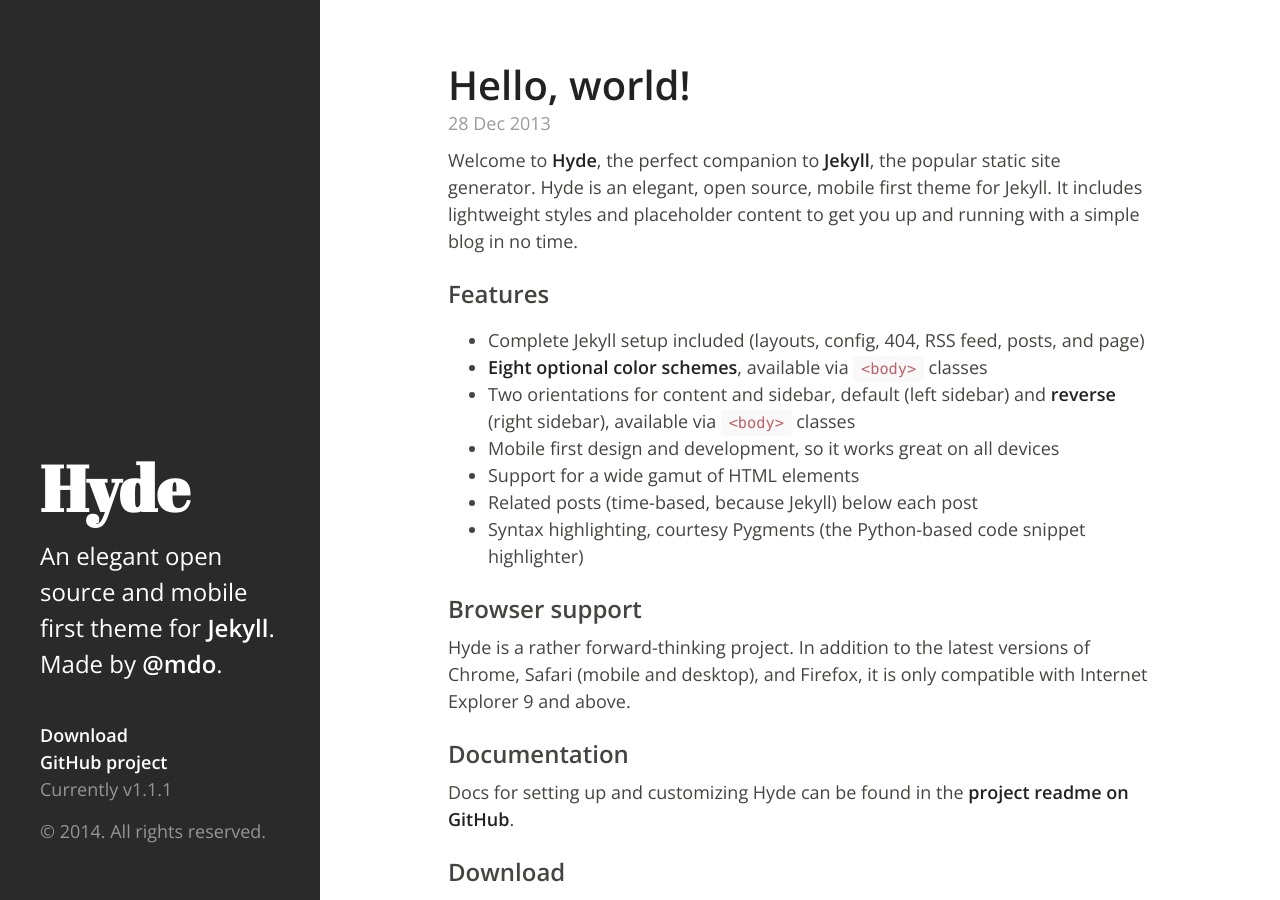
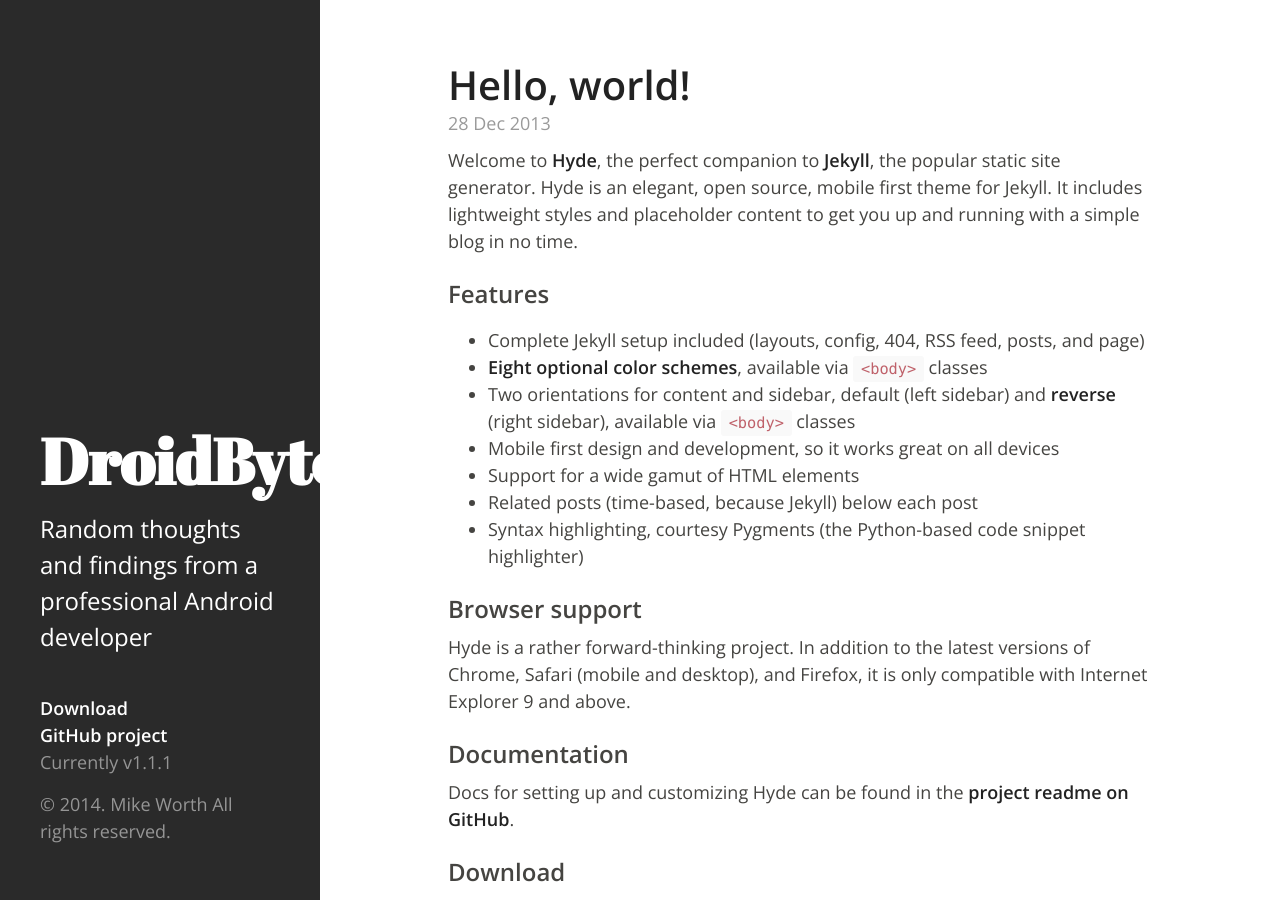
Before and after one commit to michaelworth/michaelworth.github.io, a Jekyll site: the page built from index.html, in a window 1280 px wide and 900 px high. Built offline with Jekyll 4.4.1, drawn with Linux system fonts in a browser that asks for light colours; Markdown is read by kramdown in place of the engine named in the settings; the list of posts is cut into pages by our own code.

Commit message:
Edit config.yml

```diff
--- a/_config.yml
+++ b/_config.yml
@@ -1,11 +1,11 @@
-title:        Hyde
-tagline:      'Hyde, a Jekyll theme'
-description:  'An elegant open source and mobile first theme for <a href="http://jekyllrb.com" target="_blank">Jekyll</a>. Made by <a href="https://twitter.com/mdo" target="_blank">@mdo</a>.'
-url:          http://andhyde.com
+title:        DroidBytes
+tagline:      'DroidBytes'
+description:  'Random thoughts and findings from a professional Android developer'
+url:          http://michaelworth.github.io
 version:      1.1.1
 author:
-  name:       ''
-  email:      ''
+  name:       'Mike Worth'
+  email:      'mike.worth@gmail.com'
 markdown:     rdiscount
 permalink:    pretty
 pygments:     true
```
